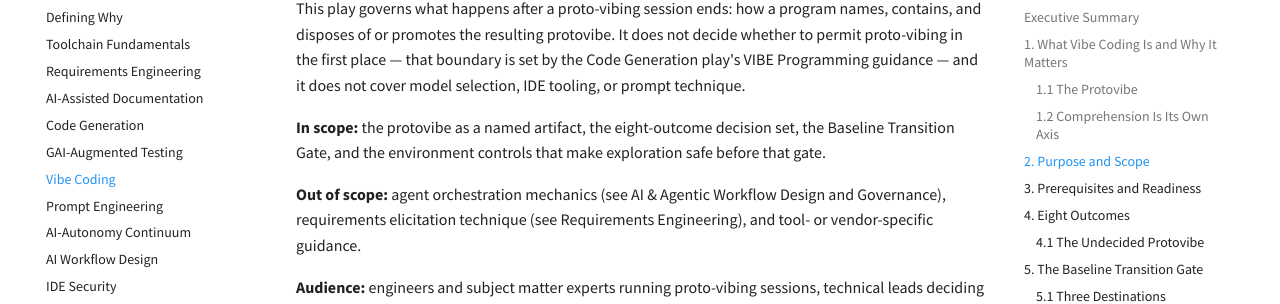
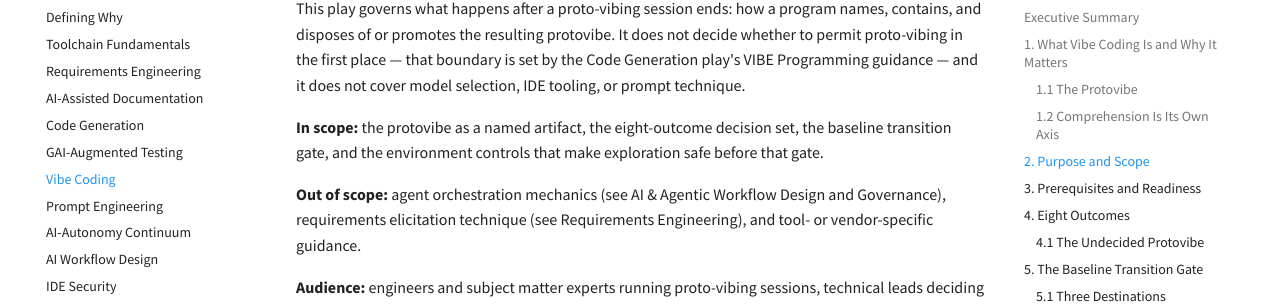
Before and after one commit to Code-dot-mil/AI4SDLC, an MkDocs documentation site: the page built from docs/plays/protovibe_play.md, in a window 1280 px wide and 900 px high, scrolled down 2320 px. Shown: the part 143-447 px from the top of the window. Built offline with MkDocs 1.6.1 and Material for MkDocs 9.7.7, drawn with Linux system fonts in a browser that asks for light colours; comment, search, counter and statistics services are not loaded.

```diff
--- a/docs/plays/protovibe_play.md
+++ b/docs/plays/protovibe_play.md
@@ -53,7 +53,7 @@ This matches what the empirical record shows about professionals. A study of 13
 
 This play governs what happens after a proto-vibing session ends: how a program names, contains, and disposes of or promotes the resulting protovibe. It does not decide whether to permit proto-vibing in the first place — that boundary is set by the Code Generation play's VIBE Programming guidance — and it does not cover model selection, IDE tooling, or prompt technique.
 
-**In scope:** the protovibe as a named artifact, the eight-outcome decision set, the Baseline Transition Gate, and the environment controls that make exploration safe before that gate.
+**In scope:** the protovibe as a named artifact, the eight-outcome decision set, the baseline transition gate, and the environment controls that make exploration safe before that gate.
 
 **Out of scope:** agent orchestration mechanics (see AI & Agentic Workflow Design and Governance), requirements elicitation technique (see Requirements Engineering), and tool- or vendor-specific guidance.
 
```
